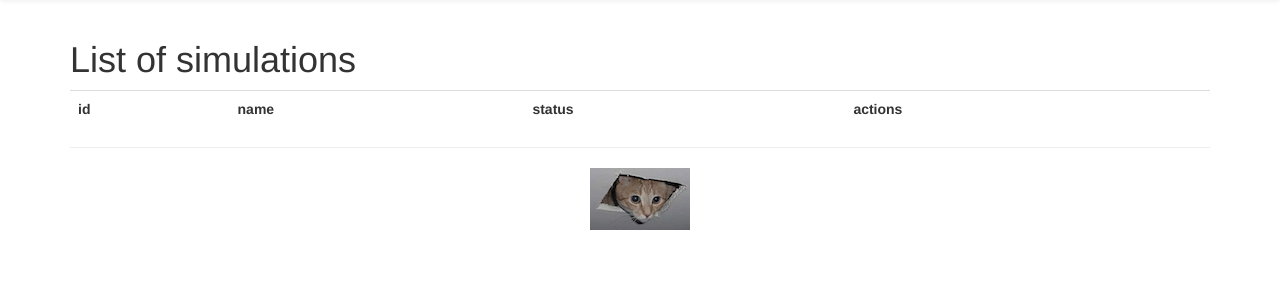
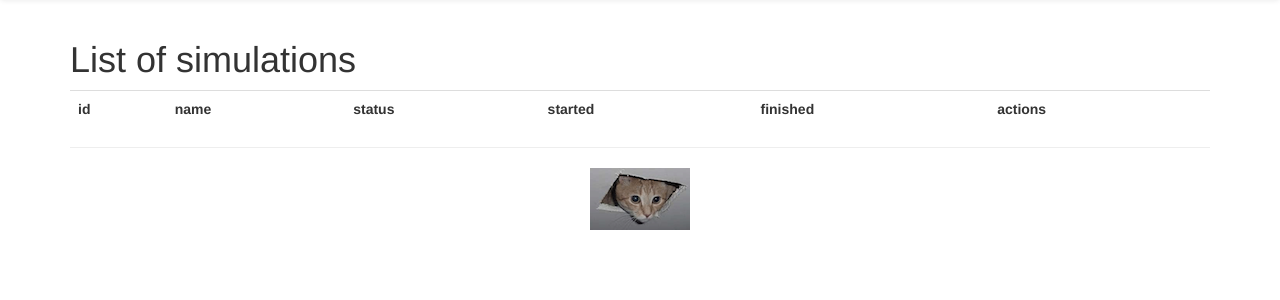
Before and after one commit to ratt-ru/rodrigues, a Django app: page /simqueue/ in a window 1280 px wide. Shown: the part 52-352 px from the top of the page. Run offline with Django 3.2, Linux system fonts and the light colour scheme; data that the repository does not hold is empty; parts of the project's set-up code (start-up, migrations or seed data) failed here and were passed over; some libraries are stand-ins or nearby versions.

Commit message:
more info

```diff
--- a/surf_kat/templates/simqueue/simulation_list.html
+++ b/surf_kat/templates/simqueue/simulation_list.html
@@ -11,6 +11,8 @@
             <th>id</th>
             <th>name</th>
             <th>status</th>
+            <th>started</th>
+            <th>finished</th>
             <th>actions</th>
         </tr>
 
@@ -19,15 +21,17 @@
                 <td><a href="{%  url 'detail' simulation.id %}">{{ simulation.id }}</a></td>
                 <td>{{ simulation.name }}</td>
                 <td><a href="{%  url 'detail' simulation.id %}"><span class="label label-{{ simulation.get_state_display|status_label  }}">{{ simulation.get_state_display }}</span></a></td>
+                <td>{{ simulation.started }}</td>
+                <td>{{ simulation.finished }}</td>
                 <td>
                     <div class="btn-group">
                         <a href="{% url 'delete' simulation.id %}">
-                            <button type="button" class="btn btn-default btn-sm">
+                            <button type="button" class="btn btn-danger btn-sm">
                                 <span class="glyphicon glyphicon-remove"></span>
                             </button>
                         </a>
                         <a href="{% url 'reschedule' simulation.id %}">
-                            <button type="button" class="btn btn-default btn-sm">
+                            <button type="button" class="btn btn-warning btn-sm">
                                 <span class="glyphicon glyphicon-repeat"></span>
                             </button>
                         </a>
```
